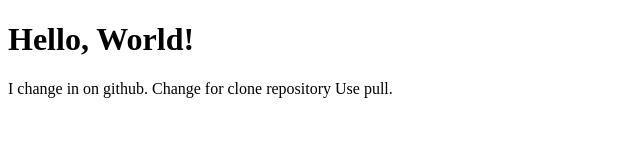
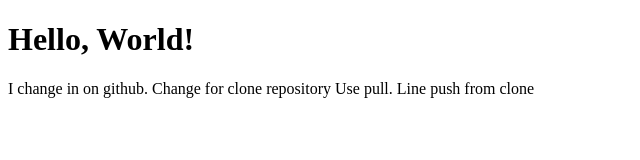
Before and after one commit to ehnosais/test, a plain HTML site: page index.html in a window 1280 px wide. Shown: the whole page, without its empty margins (0-640 px from the left). Drawn offline with Linux system fonts and the light colour scheme.

Commit message:
Push from clone

```diff
--- a/index.html
+++ b/index.html
@@ -11,6 +11,7 @@
     <p>
       I change in on github. <span>Change for clone repository</span>
       Use pull.
+      Line push from clone
     </p>
 
   </div>
```
